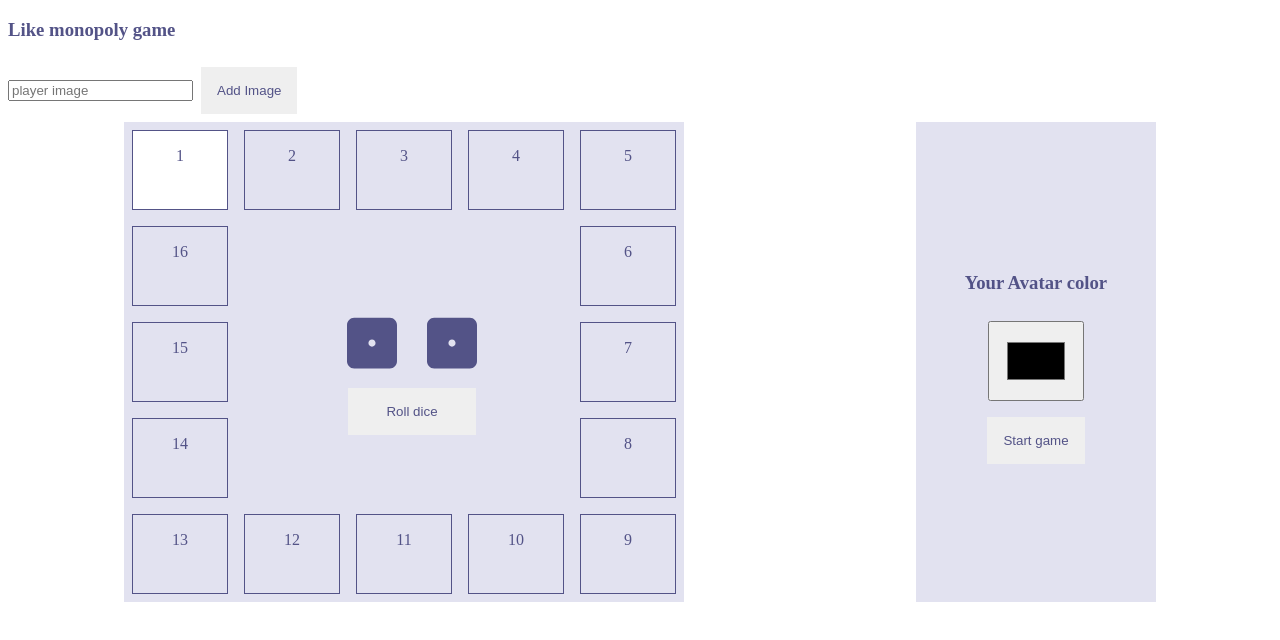
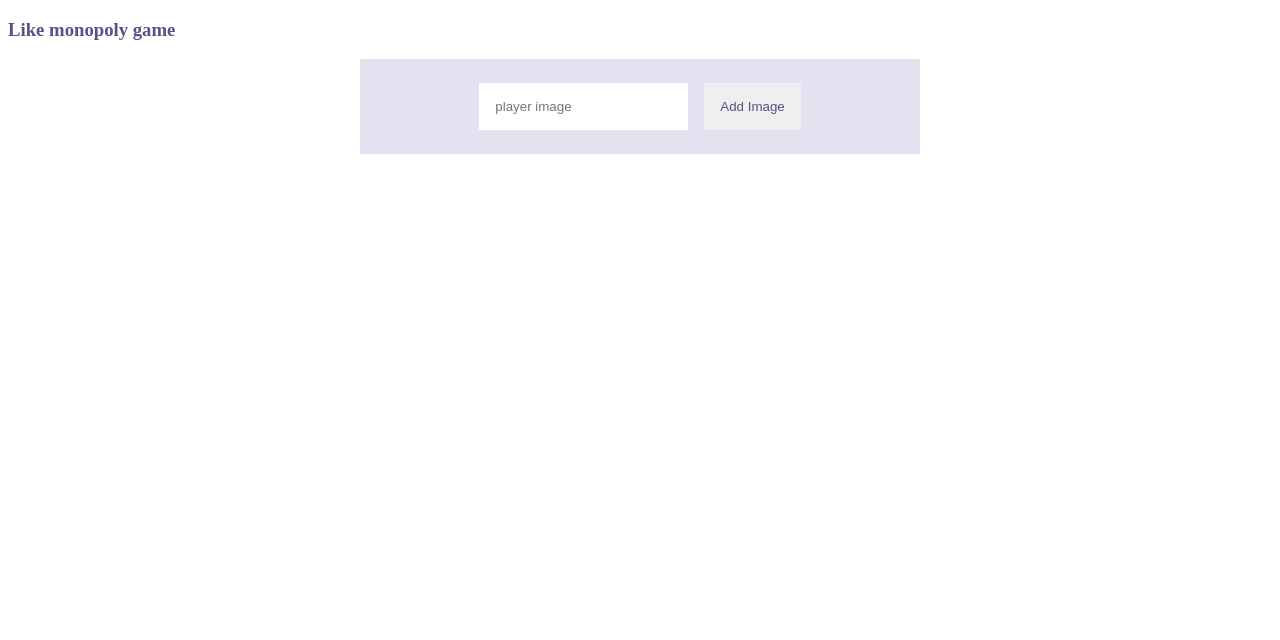
Before and after one commit to KlimaGi/2-game, a React (Create React App) app: page / in a window 1280 px wide. Shown: the top 640 px of the page. Built offline with nearby package versions, Linux system fonts and the light colour scheme.

Commit message:
feat: player image or color works, use contextProvider

```diff
--- a/src/App.js
+++ b/src/App.js
@@ -1,11 +1,9 @@
-import React, { useEffect, useState } from 'react';
+import React, { useState } from 'react';
 import { BrowserRouter, Routes, Route } from 'react-router-dom';
 import './styles.css';
 import IndexPage from './pages/index-page';
 import GamePage from './pages/game-page';
 import MainContext from './context/main-context';
-import Container from './components/container';
-import SideBar from './components/side-bar';
 
 function App() {
   const gameMap = [
@@ -62,39 +60,8 @@ function App() {
     },
   ];
 
-  const [boxes, setBoxes] = useState([]);
   const [avatarLocation, setAvatarLocation] = useState('1');
-  const [steps, setSteps] = useState(0);
-  const [color, setColor] = useState('#ffffff');
   const [playerImage, setPlayerImage] = useState('');
-
-  const changeLocation = () => {
-    let number = Number(avatarLocation) + steps;
-    if (number > 16) {
-      number -= 16;
-    };
-    const strNum = number.toString();
-    setAvatarLocation(strNum);
-    console.log('avatarLocation', avatarLocation);
-    console.log('steps', steps);
-  }
-
-  useEffect(() => {
-    changeLocation();
-  }, [steps]);
-
-  useEffect(() => {
-    let arr = gameMap.map(item => item);
-    setBoxes(arr)
-  }, []);
-
-  function avatarColor(pickedColor) {
-    const boxesUpdate = [...boxes];
-    const locate = boxesUpdate.find(x => x.xy === avatarLocation);
-    locate.color = pickedColor;
-    setColor(pickedColor);
-    setBoxes(boxesUpdate);
-  }
 
   const contextValue = {
     gameMap,
@@ -114,18 +81,6 @@ function App() {
           <Route path='/game' element={<GamePage />} />
         </Routes>
 
-        <div className="main d-flex">
-          <Container
-            boxes={boxes}
-            setAvatarLocation={setAvatarLocation}
-            avatarLocation={avatarLocation}
-            setSteps={setSteps}
-            color={color}
-          />
-          <SideBar
-            avatarColor={avatarColor}
-          />
-        </div>
       </BrowserRouter>
     </MainContext.Provider>
   );
--- a/src/components/container-item.jsx
+++ b/src/components/container-item.jsx
@@ -1,21 +1,27 @@
-import React from 'react';
+import React, { useContext } from 'react';
+import MainContext from '../context/main-context';
 
-const ContainerItem = ({ xy, avatarLocation, color }) => {
+const ContainerItem = ({ box }) => {
 
-  const avatarLocationColor = xy === avatarLocation
-    ? color
+  const { avatarLocation, playerImage } = useContext(MainContext);
+
+  const avatarLocationColor = box.xy === avatarLocation
+    ? "#a5a5c0"
     : "";
 
-  const isBorder = xy.includes('00') ? 'none' : '1px solid #535387';
-  const writeNumber = !xy.includes('00') ? xy : '';
+  const isBorder = box.xy.includes('00') ? 'none' : '1px solid #535387';
 
   return (
+
     <div
       className='container-item'
       style={{ backgroundColor: avatarLocationColor, border: isBorder }}
     >
-      {writeNumber}
+      {
+        avatarLocation === box.xy && playerImage.length > 0 && <img className='player-image' src={playerImage} alt='player' />
+      }
     </div>
+
   );
 }
 
--- a/src/components/container.jsx
+++ b/src/components/container.jsx
@@ -1,21 +1,22 @@
-import React from 'react';
+import React, { useContext } from 'react';
+import MainContext from '../context/main-context';
 import ContainerItem from './container-item';
 import RollDice from './roll-dice';
 
-const Container = ({ boxes, avatarLocation, setSteps, color }) => {
+const Container = () => {
+
+  const { gameMap } = useContext(MainContext);
 
   return (
     <div className='main-block'>
       <div className='inside-block'>
-        <RollDice setSteps={setSteps} />
+        <RollDice />
       </div>
       <div className='container'>
-        {boxes.map(box => (
+        {gameMap.map(box => (
           <ContainerItem
             key={box.xy}
-            xy={box.xy}
-            avatarLocation={avatarLocation}
-            color={color}
+            box={box}
           />))
         }
       </div>
--- a/src/components/roll-dice.jsx
+++ b/src/components/roll-dice.jsx
@@ -1,15 +1,27 @@
-import React, { useState } from 'react';
+import React, { useEffect, useState, useContext } from 'react';
+import MainContext from '../context/main-context';
 import Dice from './dice';
 
-const RollDice = ({ setSteps }) => {
+const RollDice = () => {
+  const { setAvatarLocation, avatarLocation } = useContext(MainContext);
   const [getResult, setResult] = useState([1, 1]);
+  const [steps, setSteps] = useState(0);
+
+  const updateAvatarLocation = () => {
+    let number = Number(avatarLocation) + steps;
+    if (number > 16) number -= 16;
+    const strNum = number.toString();
+    setAvatarLocation(strNum);
+  };
+
+  useEffect(() => {
+    updateAvatarLocation();
+  }, [steps]);
 
   const result = () => {
     const randomNumber = () => Math.ceil(Math.random() * 6);
-
     const dice1 = randomNumber();
     const dice2 = randomNumber();
-
     setResult([dice1, dice2]);
     setSteps(dice1 + dice2);
   };
--- a/src/components/side-bar.jsx
+++ /dev/null
@@ -1,23 +0,0 @@
-import React, { useRef } from 'react'
-
-const SideBar = ({ avatarColor }) => {
-  const colorRef = useRef();
-
-  return (
-    <div className='side-bar'>
-      <div>
-        <h3>Your Avatar color</h3>
-        <input
-          ref={colorRef}
-          type='color'
-          className='container-item'
-        />
-      </div>
-      <div>
-        <button className='button' onClick={() => avatarColor(colorRef.current.value)}>Start game</button>
-      </div>
-    </div>
-  )
-}
-
-export default SideBar
--- a/src/pages/game-page.jsx
+++ b/src/pages/game-page.jsx
@@ -1,9 +1,11 @@
-import React from 'react'
+import React from 'react';
+import Container from '../components/container';
 
 const GamePage = () => {
+
   return (
-    <div>
-
+    <div className="main d-flex">
+      <Container />
     </div>
   )
 }
--- a/src/pages/index-page.jsx
+++ b/src/pages/index-page.jsx
@@ -1,8 +1,10 @@
 import React, { useContext, useRef } from 'react';
 import MainContext from '../context/main-context';
+import { useNavigate } from 'react-router-dom';
 
 
 const IndexPage = () => {
+  const nav = useNavigate();
   const inpRef = useRef();
   const { setPlayerImage } = useContext(MainContext);
 
@@ -10,11 +12,12 @@ const IndexPage = () => {
     const photoValue = inpRef.current.value;
     if (photoValue.length > 0 && photoValue.includes('http')) {
       setPlayerImage(photoValue);
+      nav('/game');
     }
   }
 
   return (
-    <div>
+    <div className='input-container'>
       <input
         type='text'
         placeholder='player image'
@@ -22,6 +25,7 @@ const IndexPage = () => {
         ref={inpRef} />
       <button
         className='button'
+        onClick={updatePhoto}
       >Add Image
       </button>
     </div>
--- a/src/styles.css
+++ b/src/styles.css
@@ -25,21 +25,27 @@
   background-color: var(--light);
   align-items: center;
 }
-.side-bar{
-  width: 15rem;
+.input-container{
+  width: 35rem;
+  margin: 0 auto;
   padding: 1rem;
   background-color: var(--light);
   display:flex;
-  flex-direction: column;
   align-items:center;
   justify-content: center;
+}
+.input{
+  padding: 1rem;
+  margin: 0.5rem;
+  box-sizing: border-box;
+  border-style: 2px solid var(--grey);
 }
 
 .container-item {
   width: 6rem;
   height: 5rem;
-  padding: 1rem;
   margin: 0.5rem;
+  object-fit: cover;
   /* border: 1px solid #535387; */
 }
 
@@ -78,3 +84,8 @@ top: 11rem;
   width: 8rem;
   margin-top: 1rem;
 }
+
+.player-image{
+  width: 100%;
+  height: 100%;
+}
```
